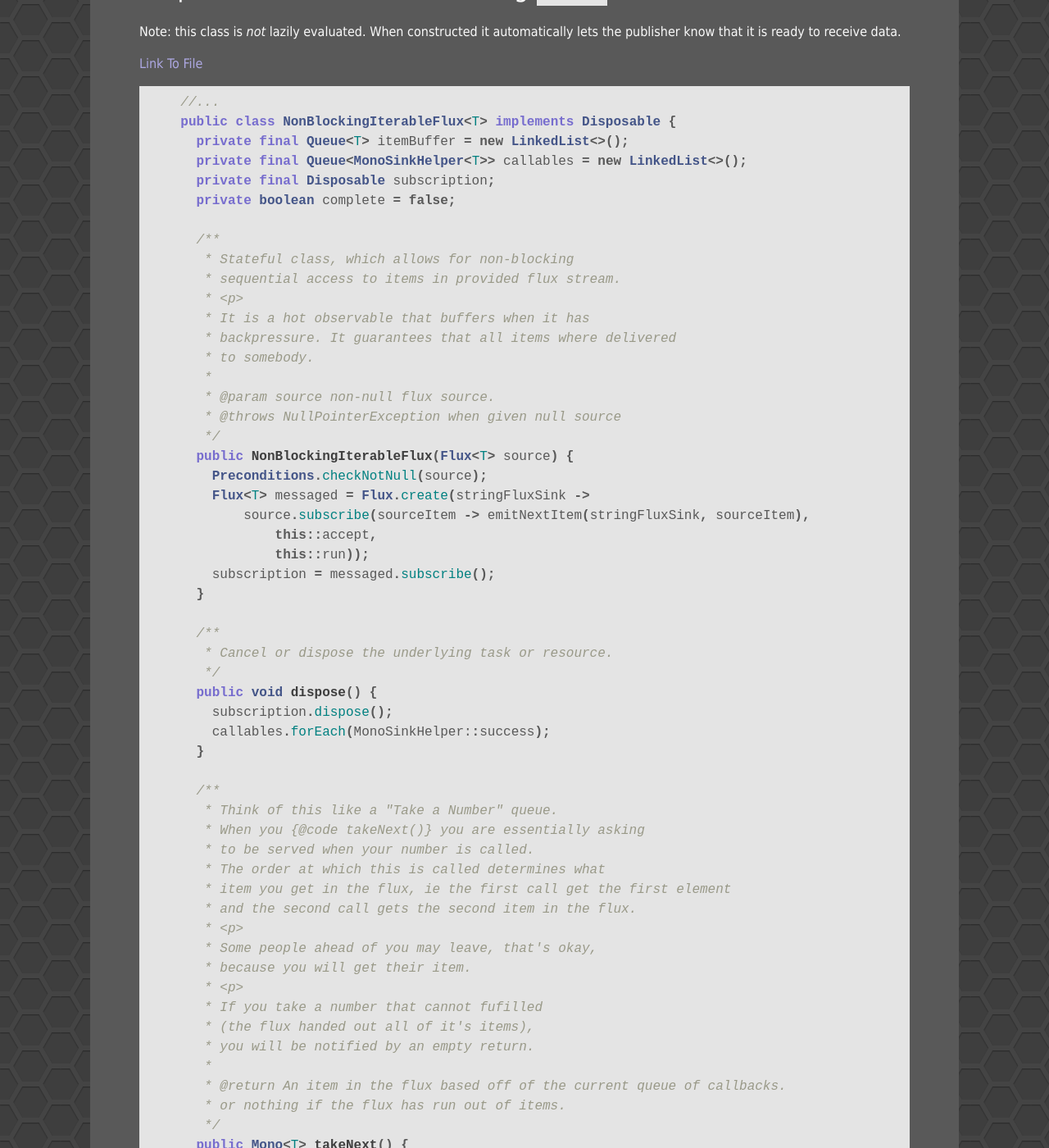
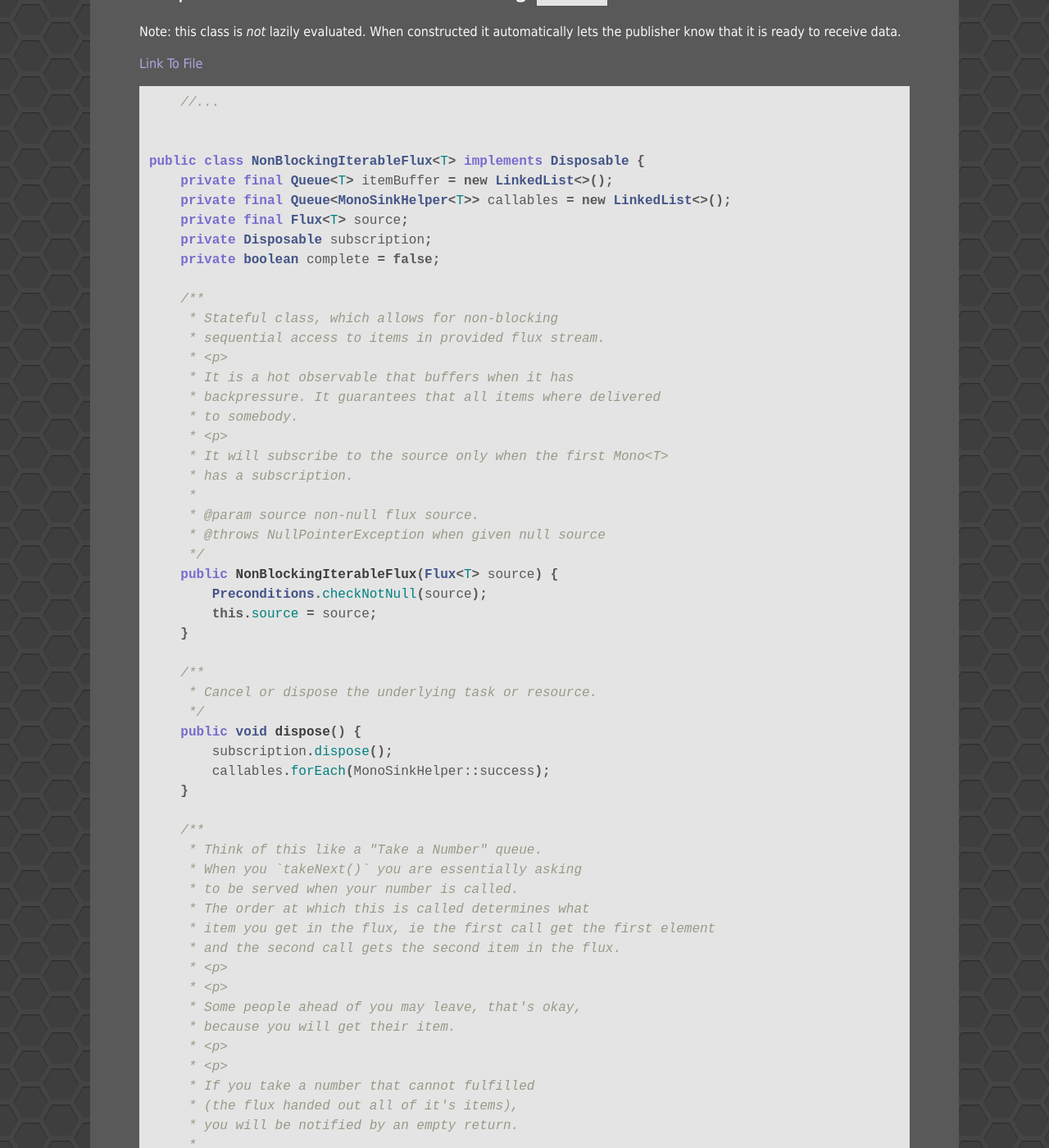
Before and after one commit to Unthrottled/blog, a Jekyll site: the page built from code/rmip/sequential_flux.md, in a window 1280 px wide and 1400 px high, scrolled down 218 px. Shown: the whole window at 82% size. Built offline with Jekyll 4.4.1, drawn with Linux system fonts in a browser that asks for light colours; some of the changed text lies outside the part shown.

Commit message:
Updated non blocking flux to be lazy, and also added bug fix

```diff
--- a/code/rmip/sequential_flux.md
+++ b/code/rmip/sequential_flux.md
@@ -11,106 +11,121 @@
 
 {% highlight java %}
     //...
-    public class NonBlockingIterableFlux<T> implements Disposable {
-      private final Queue<T> itemBuffer = new LinkedList<>();
-      private final Queue<MonoSinkHelper<T>> callables = new LinkedList<>();
-      private final Disposable subscription;
-      private boolean complete = false;
 
-      /**
-       * Stateful class, which allows for non-blocking
-       * sequential access to items in provided flux stream.
-       * <p>
-       * It is a hot observable that buffers when it has
-       * backpressure. It guarantees that all items where delivered
-       * to somebody.
-       *
-       * @param source non-null flux source.
-       * @throws NullPointerException when given null source
-       */
-      public NonBlockingIterableFlux(Flux<T> source) {
+
+public class NonBlockingIterableFlux<T> implements Disposable {
+    private final Queue<T> itemBuffer = new LinkedList<>();
+    private final Queue<MonoSinkHelper<T>> callables = new LinkedList<>();
+    private final Flux<T> source;
+    private Disposable subscription;
+    private boolean complete = false;
+
+    /**
+     * Stateful class, which allows for non-blocking
+     * sequential access to items in provided flux stream.
+     * <p>
+     * It is a hot observable that buffers when it has
+     * backpressure. It guarantees that all items where delivered
+     * to somebody.
+     * <p>
+     * It will subscribe to the source only when the first Mono<T>
+     * has a subscription.
+     *
+     * @param source non-null flux source.
+     * @throws NullPointerException when given null source
+     */
+    public NonBlockingIterableFlux(Flux<T> source) {
         Preconditions.checkNotNull(source);
-        Flux<T> messaged = Flux.create(stringFluxSink ->
-            source.subscribe(sourceItem -> emitNextItem(stringFluxSink, sourceItem),
-                this::accept,
-                this::run));
-        subscription = messaged.subscribe();
-      }
+        this.source = source;
+    }
 
-      /**
-       * Cancel or dispose the underlying task or resource.
-       */
-      public void dispose() {
+    /**
+     * Cancel or dispose the underlying task or resource.
+     */
+    public void dispose() {
         subscription.dispose();
         callables.forEach(MonoSinkHelper::success);
-      }
+    }
 
-      /**
-       * Think of this like a "Take a Number" queue.
-       * When you {@code takeNext()} you are essentially asking
-       * to be served when your number is called.
-       * The order at which this is called determines what
-       * item you get in the flux, ie the first call get the first element
-       * and the second call gets the second item in the flux.
-       * <p>
-       * Some people ahead of you may leave, that's okay,
-       * because you will get their item.
-       * <p>
-       * If you take a number that cannot fufilled
-       * (the flux handed out all of it's items),
-       * you will be notified by an empty return.
-       *
-       * @return An item in the flux based off of the current queue of callbacks.
-       * or nothing if the flux has run out of items.
-       */
-      public Mono<T> takeNext() {
+    /**
+     * Think of this like a "Take a Number" queue.
+     * When you `takeNext()` you are essentially asking
+     * to be served when your number is called.
+     * The order at which this is called determines what
+     * item you get in the flux, ie the first call get the first element
+     * and the second call gets the second item in the flux.
+     * <p>
+     * <p>
+     * Some people ahead of you may leave, that's okay,
+     * because you will get their item.
+     * <p>
+     * <p>
+     * If you take a number that cannot fulfilled
+     * (the flux handed out all of it's items),
+     * you will be notified by an empty return.
+     *
+     * @return An item in the flux based off of the current queue of callbacks.
+     * or nothing if the flux has completeStream out of items.
+     */
+    public Mono<T> takeNext() {
         if (complete && itemBuffer.isEmpty()) {
-          return Mono.empty();
+            return Mono.empty();
         } else if (itemBuffer.isEmpty()) {
-          return createCallback();
+            return createCallback();
         } else {
-          return Mono.just(itemBuffer.poll());
+            return Mono.just(itemBuffer.poll());
         }
-      }
+    }
 
-      private Mono<T> createCallback() {
-        final Consumer<MonoSink<T>> stringConsumer = tMonoSink -> {
-          callables.offer(new MonoSinkHelper<>(tMonoSink));
+    private Mono<T> createCallback() {
+        final Consumer<MonoSink<T>> tConsumer = tMonoSink -> {
+            if (itemBuffer.isEmpty()) {
+                callables.offer(new MonoSinkHelper<>(tMonoSink));
+            } else {
+                tMonoSink.success(itemBuffer.poll());
+            }
         };
-        return Mono.create(stringConsumer);
-      }
+        return Mono.create(tConsumer)
+                .doOnSubscribe(sub -> subscribeToSource());
+    }
 
-      private void emitNextItem(FluxSink<T> stringFluxSink, T a) {
+    private void jettisonNextItem(T t) {
         if (callables.isEmpty()) {
-          bufferItem(stringFluxSink, a);
+            bufferItem(t);
         } else {
-          emitToNextSubscribedCaller(stringFluxSink, a);
+            emitToNextSubscribedCaller(t);
         }
-      }
+    }
 
-      private void bufferItem(FluxSink<T> stringFluxSink, T a) {
-        stringFluxSink.next(a);
+    private void bufferItem(T a) {
         itemBuffer.offer(a);
-      }
+    }
 
-      private void emitToNextSubscribedCaller(FluxSink<T> stringFluxSink, T a) {
+    private void emitToNextSubscribedCaller(T a) {
         MonoSinkHelper<T> nextPersonInLine = callables.poll();
         if (nextPersonInLine.isDisposed()) {
-          emitNextItem(stringFluxSink, a);
+            jettisonNextItem(a);
         } else {
-          nextPersonInLine.success(a);
+            nextPersonInLine.success(a);
         }
-      }
+    }
 
+    private void subscribeToSource() {
+        if (this.subscription == null) {
+            subscription = source.subscribe(this::jettisonNextItem,
+                    this::accept,
+                    this::completeStream);
+        }
+    }
 
-      private void accept(Throwable b) {
-        callables.forEach(callable -> callable.error(b));
-      }
+    private void accept(Throwable throwable) {
+        callables.forEach(callable -> callable.error(throwable));
+    }
 
-      private void run() {
+    private void completeStream() {
         callables.forEach(MonoSinkHelper::success);
         complete = true;
-      }
+    }
+}
 
-    }
 {% endhighlight %}
```
